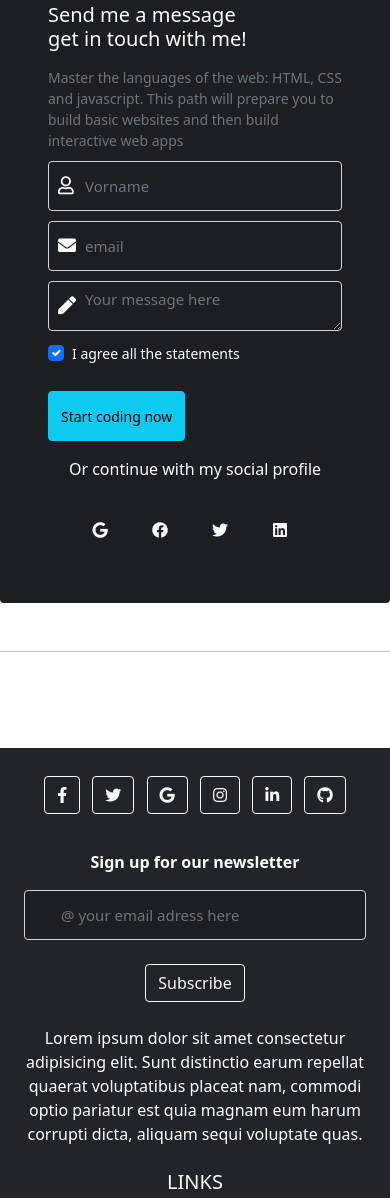
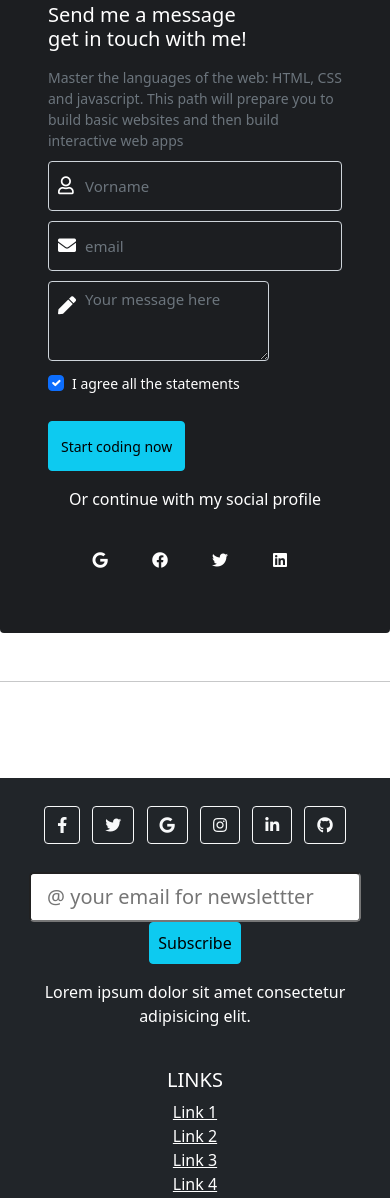
Before and after one commit to Verenasworld/bootstrap, a website: page contakt.html in a window 390 px wide. Shown: the part 228-1426 px from the top of the page. Drawn offline with nearby package versions, Linux system fonts and the light colour scheme.

Commit message:
formating

```diff
--- a/contakt.html
+++ b/contakt.html
@@ -43,6 +43,7 @@
 <!--contakt me FORM-->
 <div class="container mt-5 mb-5">
     <hr class="m-5">
+
     <div class="row d-flex align-items-center justify-content-center">
         <hr>
         <div class="col-xl-6">
@@ -53,17 +54,22 @@
                 <h5 class="mt-3">Send me a message<br> get in touch with me! </h5>
                 <small class="mt-2 text-muted">Master the languages of the web: HTML, CSS and javascript. This path will
                     prepare you to build basic websites and then build interactive web apps</small>
-                <form action="">
+
+                <!--FORM-->
+                <form action="" class="">
+                    <!--input Vorname-->
                     <div class="form-input">
                         <i class="far fa-user"></i>
-                        <input type="text" class="form-control" placeholder="Vorname">
+                        <input required type="text" class="form-control" placeholder="Vorname">
                     </div>
+                    <!--input Email-->
                     <div class="form-input">
                         <i class="fas fa-envelope"></i>
                         <input type="email" class="form-control" placeholder="email"></div>
+                    <!--input Textarea-->
                     <div class="form-input">
                         <i class=" fas fa-pen"></i>
-                        <textarea placeholder="Your message here" id="form10" class="md-textarea form-control"
+                        <textarea placeholder="Your message here" id="form10" class="md-textarea form-control w-75 "
                                   rows="10"></textarea></div>
                     <div class="form-check">
                         <div class="form-text"></div>
@@ -84,7 +90,6 @@
                     <span class="social"><i class="fab fa-twitter"></i></span>
                     <span class="social"><i class="fab fa-linkedin"></i></span>
                 </div>
-
             </div>
         </div>
         <hr class="m-5">
@@ -124,30 +129,22 @@
         </section>
 
         <!-- Section: Form -->
-        <section class="">
-            <form action="">
+        <section>
+            <form action="More.html" novalidate class="needs-validation">
                 <!--Grid row-->
                 <div class="row d-flex justify-content-center">
                     <!--Grid column-->
                     <div class="col-auto">
-                        <p class="pt-2">
-                            <strong>Sign up for our newsletter</strong>
-                        </p>
-                    </div>
-                    <!--Grid column-->
-                    <div class="col-md-5 col-12">
                         <!-- Email input -->
-                        <div class="form-outline form-white mb-4">
-                            <input placeholder="@ your email adress here " type="email" id="form5Example21"
-                                   class="form-control"/>
-
+                        <div class="form-outline form-white ">
+                            <input placeholder="@ your email for newslettter " type="email" id="form5Example21"
+                                   class="form-control-lg" required/>
                         </div>
                     </div>
                     <!--Grid column-->
-                    <!--Grid column-->
                     <div class="col-auto">
                         <!-- Submit button -->
-                        <button type="submit" class="btn btn-outline-light mb-4">
+                        <button type="submit" class="btn btn-info p-2 form-control-lg ">
                             Subscribe
                         </button>
                     </div>
@@ -158,10 +155,8 @@
 
         <!-- Section: Text -->
         <section class="mb-4">
-            <p>
-                Lorem ipsum dolor sit amet consectetur adipisicing elit. Sunt distinctio earum
-                repellat quaerat voluptatibus placeat nam, commodi optio pariatur est quia magnam
-                eum harum corrupti dicta, aliquam sequi voluptate quas.
+            <p class="p-3">
+                Lorem ipsum dolor sit amet consectetur adipisicing elit.
             </p>
         </section>
 
```
Also changed, not shown: More.html (+1 -0 lines), about.html (+9 -19 lines), index.html (+8 -18 lines), work.html (+8 -18 lines), assets/css/style.css, css/style.css (line endings or trailing spaces).
